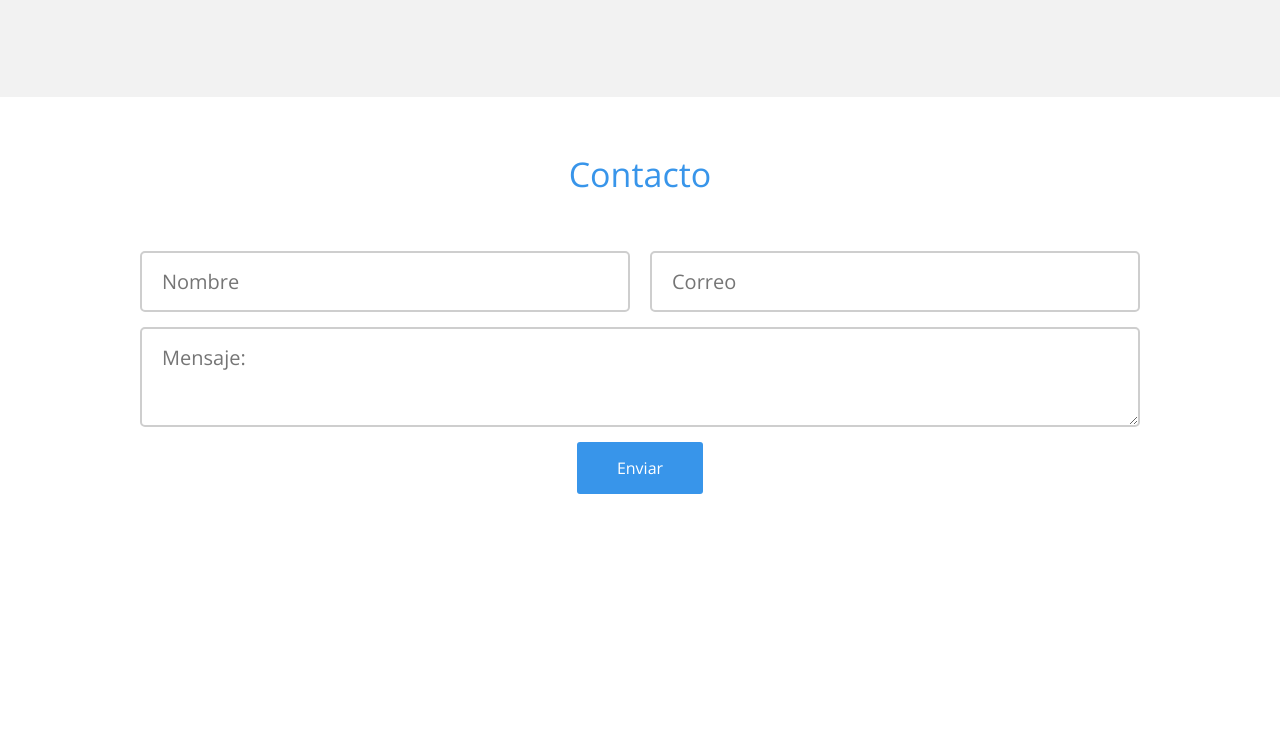
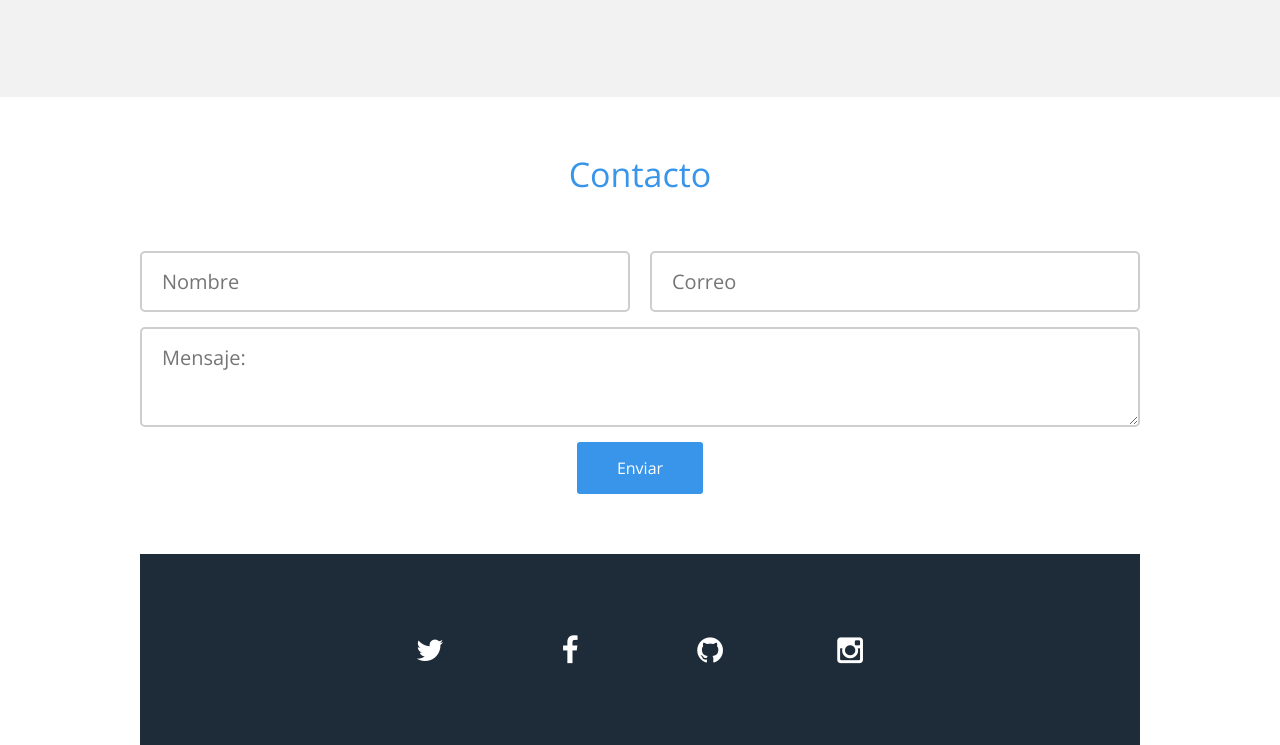
Before and after one commit to Fabiola08/Practica-Pagina, a plain HTML site: page index.html in a window 1280 px wide. Shown: the part 1715-2460 px from the top of the page. Before the commit the page ends 2269 px from the top, so only its background shows below. Drawn offline with nearby package versions, Linux system fonts and the light colour scheme.

Commit message:
redes sociales

```diff
--- a/index.html
+++ b/index.html
@@ -116,6 +116,14 @@
 					<input class="boton" type="submit" value="Enviar">
 				</form>
 			</section>
+			<section class="redes-sociales">
+				<div class="contenedor">
+					<a class="twitter" href="https://twitter.com/Alejand53608840" target="_blank"><i class="fa fa-twitter"></i></a>
+					<a class="facebook" href="https://www.facebook.com/fabiola.lopezrodriguez.17/" target="_blank"><i class="fa fa-facebook"></i></a>
+					<a class="github" href="https://github.com/Fabiola08" target="_blank"><i class="fa fa-github"></i></a>
+					<a class="instagram" href="https://www.instagram.com/ale.rod04/" target="_blank"><i class="fa fa-instagram"></i></a>
+				</div>
+			</section>
 	</footer>
 </body>
 </html>
```
